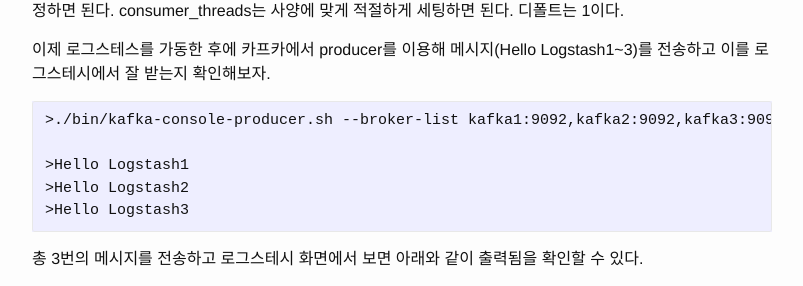
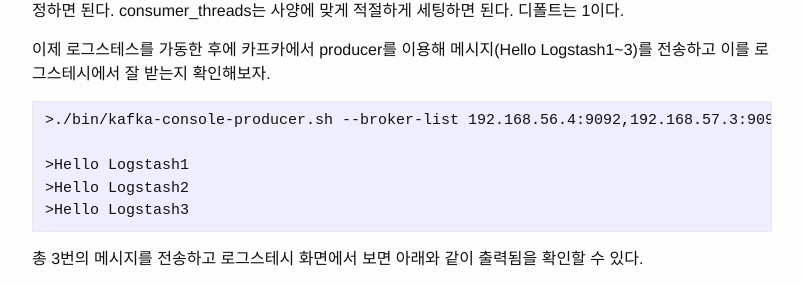
Before and after one commit to seco/yookeun.github.io, a Jekyll site: the page built from _posts/2019-02-17-logstash-kafka.md, in a window 1280 px wide and 900 px high, scrolled down 735 px. Shown: the part 148-434 px from the top of the window, without its empty margins (238-1041 px from the left). Built offline with Jekyll 4.4.1, drawn with Linux system fonts in a browser that asks for light colours; comment, search, counter and statistics services are not loaded.

Commit message:
post modified

````diff
--- a/_posts/2019-02-17-logstash-kafka.md
+++ b/_posts/2019-02-17-logstash-kafka.md
@@ -43,7 +43,7 @@ output {
 이제 로그스테스를 가동한 후에 카프카에서 producer를 이용해 메시지(Hello Logstash1~3)를 전송하고 이를 로그스테시에서 잘 받는지 확인해보자.
 
 ```
->./bin/kafka-console-producer.sh --broker-list kafka1:9092,kafka2:9092,kafka3:9092 --topic ykkim-topic
+>./bin/kafka-console-producer.sh --broker-list 192.168.56.4:9092,192.168.57.3:9092,192.168.58.3:9092 --topic ykkim-topic
 
 >Hello Logstash1
 >Hello Logstash2
````
